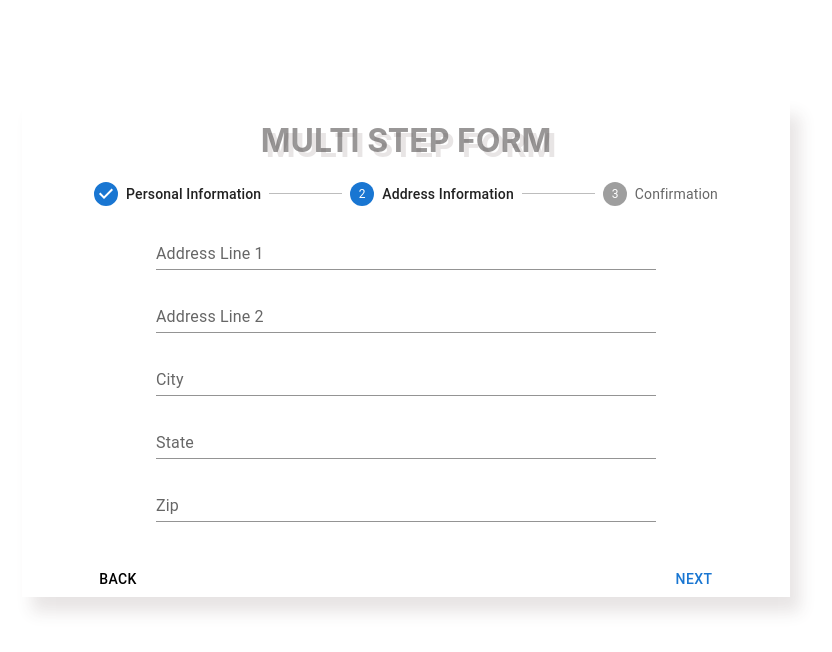
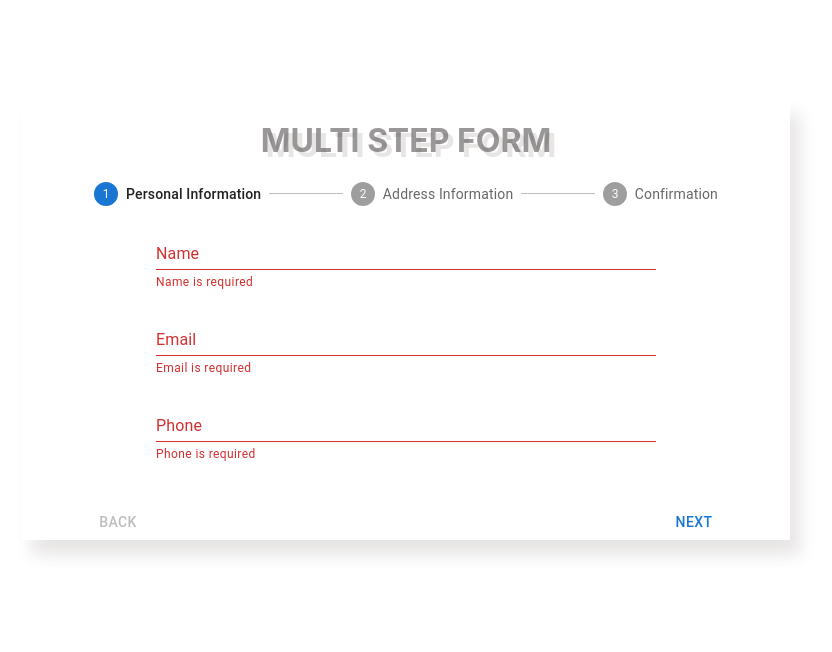
Before and after one commit to ajaykumar-21/Multi-Step-Form, a React (Create React App) app in the folder form/: page / in a window 1280 px wide. Both pictures are taken after a click on the button "NEXT". Shown: the top 652 px of the page, without its empty margins (234-1066 px from the left). Built offline with nearby package versions, Linux system fonts and the light colour scheme.

Commit message:
implement validation in personalInfo and AddressInfo

```diff
--- a/form/src/components/AddressInfo/AddressInfo.js
+++ b/form/src/components/AddressInfo/AddressInfo.js
@@ -1,9 +1,13 @@
-import React, { useEffect, useState } from "react";
-import { FormControl, InputLabel, Input, Box } from "@mui/material";
-import GetData from "../GetData/GetData";
+import React, { useEffect } from "react";
+import {
+  FormControl,
+  InputLabel,
+  Input,
+  Box,
+  FormHelperText,
+} from "@mui/material";
 
-function AddressInfo() {
-  const [values, setValues] = useState(GetData);
+function AddressInfo({ values, setValues, errors }) {
 
   useEffect(() => {
     localStorage.setItem("values", JSON.stringify(values));
@@ -13,7 +17,11 @@ function AddressInfo() {
     <div>
       <Box component="form">
         <FormControl variant="standard">
-          <FormControl variant="standard" sx={{ marginBottom: "15px" }}>
+          <FormControl
+            variant="standard"
+            sx={{ marginBottom: "15px" }}
+            error={!!errors.addressLine1}
+          >
             <InputLabel htmlFor="addressLine1">Address Line 1</InputLabel>
             <Input
               id="addressLine1"
@@ -24,8 +32,15 @@ function AddressInfo() {
               }
               sx={{ width: "500px" }}
             />
+            {errors.addressLine1 && (
+              <FormHelperText>{errors.addressLine1}</FormHelperText>
+            )}
           </FormControl>
-          <FormControl variant="standard" sx={{ marginBottom: "15px" }}>
+          <FormControl
+            variant="standard"
+            sx={{ marginBottom: "15px" }}
+            error={!!errors.addressLine2}
+          >
             <InputLabel htmlFor="addressLine2">Address Line 2</InputLabel>
             <Input
               id="addressLine2"
@@ -35,8 +50,15 @@ function AddressInfo() {
                 setValues((prev) => ({ ...prev, addressLine2: e.target.value }))
               }
             />
+            {errors.addressLine2 && (
+              <FormHelperText>{errors.addressLine2}</FormHelperText>
+            )}
           </FormControl>
-          <FormControl variant="standard" sx={{ marginBottom: "15px" }}>
+          <FormControl
+            variant="standard"
+            sx={{ marginBottom: "15px" }}
+            error={!!errors.city}
+          >
             <InputLabel htmlFor="city">City</InputLabel>
             <Input
               id="city"
@@ -46,8 +68,13 @@ function AddressInfo() {
                 setValues((prev) => ({ ...prev, city: e.target.value }))
               }
             />
+            {errors.city && <FormHelperText>{errors.city}</FormHelperText>}
           </FormControl>
-          <FormControl variant="standard" sx={{ marginBottom: "15px" }}>
+          <FormControl
+            variant="standard"
+            sx={{ marginBottom: "15px" }}
+            error={!!errors.state}
+          >
             <InputLabel htmlFor="state">State</InputLabel>
             <Input
               id="state"
@@ -57,8 +84,13 @@ function AddressInfo() {
                 setValues((prev) => ({ ...prev, state: e.target.value }))
               }
             />
+            {errors.state && <FormHelperText>{errors.state}</FormHelperText>}
           </FormControl>
-          <FormControl variant="standard" sx={{ marginBottom: "15px" }}>
+          <FormControl
+            variant="standard"
+            sx={{ marginBottom: "15px" }}
+            error={!!errors.zip}
+          >
             <InputLabel htmlFor="zip">Zip</InputLabel>
             <Input
               id="zip"
@@ -68,6 +100,7 @@ function AddressInfo() {
                 setValues((prev) => ({ ...prev, zip: e.target.value }))
               }
             />
+            {errors.zip && <FormHelperText>{errors.zip}</FormHelperText>}
           </FormControl>
         </FormControl>
       </Box>
--- a/form/src/components/Confirmation/Confirmation.js
+++ b/form/src/components/Confirmation/Confirmation.js
@@ -1,21 +1,18 @@
 import React from "react";
-import GetData from "../GetData/GetData";
 import "./Cofirmation.css";
 
-function Confirmation() {
-  const data = GetData();
-  console.log(data);
+function Confirmation({ values }) {
   return (
     <div className="confirmationPage-container">
       <div className="wrapper">
-        <p>Name: {data.name}</p>
-        <p>Email: {data.email}</p>
-        <p>Phone: {data.phone}</p>
-        <p>Address 1: {data.addressLine1}</p>
-        <p>Address 2: {data.addressLine2}</p>
-        <p>City: {data.city}</p>
-        <p>State: {data.state}</p>
-        <p>Zip: {data.zip}</p>
+        <p>Name: {values.name}</p>
+        <p>Email: {values.email}</p>
+        <p>Phone: {values.phone}</p>
+        <p>Address 1: {values.addressLine1}</p>
+        <p>Address 2: {values.addressLine2}</p>
+        <p>City: {values.city}</p>
+        <p>State: {values.state}</p>
+        <p>Zip: {values.zip}</p>
       </div>
     </div>
   );
--- a/form/src/components/PersonalInfo/PersonalInfo.js
+++ b/form/src/components/PersonalInfo/PersonalInfo.js
@@ -1,13 +1,14 @@
-import React, { useEffect, useState } from "react";
-import { FormControl, InputLabel, Input, Box } from "@mui/material";
+import React, { useEffect } from "react";
+import {
+  FormControl,
+  InputLabel,
+  Input,
+  Box,
+  FormHelperText,
+} from "@mui/material";
 import "./PersonalInfo.css";
-import GetData from "../GetData/GetData";
-// import validate from "../Validate/validate";
 
-function PersonalInfo({ activeStep }) {
-  const [values, setValues] = useState(GetData);
-  // console.log(values);
-  // const [error, setError] = useState("");
+function PersonalInfo({ values, setValues, errors }) {
 
   useEffect(() => {
     localStorage.setItem("values", JSON.stringify(values));
@@ -15,10 +16,13 @@ function PersonalInfo({ activeStep }) {
 
   return (
     <div>
-      {/* <validate activeStep={activeStep} values={values} /> */}
       <Box component="form">
         <FormControl variant="standard">
-          <FormControl variant="standard" sx={{ marginBottom: "15px" }}>
+          <FormControl
+            variant="standard"
+            sx={{ marginBottom: "15px" }}
+            error={!!errors.name}
+          >
             <InputLabel htmlFor="name">Name</InputLabel>
             <Input
               id="name"
@@ -29,8 +33,13 @@ function PersonalInfo({ activeStep }) {
               }
               sx={{ width: "500px" }}
             />
+            {errors.name && <FormHelperText>{errors.name}</FormHelperText>}
           </FormControl>
-          <FormControl variant="standard" sx={{ marginBottom: "15px" }}>
+          <FormControl
+            variant="standard"
+            sx={{ marginBottom: "15px" }}
+            error={!!errors.email}
+          >
             <InputLabel htmlFor="email">Email</InputLabel>
             <Input
               id="email"
@@ -40,8 +49,13 @@ function PersonalInfo({ activeStep }) {
                 setValues((prev) => ({ ...prev, email: e.target.value }))
               }
             />
+            {errors.email && <FormHelperText>{errors.email}</FormHelperText>}
           </FormControl>
-          <FormControl variant="standard" sx={{ marginBottom: "15px" }}>
+          <FormControl
+            variant="standard"
+            sx={{ marginBottom: "15px" }}
+            error={!!errors.phone}
+          >
             <InputLabel htmlFor="phone">Phone</InputLabel>
             <Input
               id="phone"
@@ -51,6 +65,7 @@ function PersonalInfo({ activeStep }) {
                 setValues((prev) => ({ ...prev, phone: e.target.value }))
               }
             />
+            {errors.phone && <FormHelperText>{errors.phone}</FormHelperText>}
           </FormControl>
         </FormControl>
       </Box>
--- a/form/src/components/Stepper/HorizontalStepper.js
+++ b/form/src/components/Stepper/HorizontalStepper.js
@@ -1,4 +1,4 @@
-import * as React from "react";
+import React, { useRef, useState } from "react";
 import {
   Box,
   Stepper,
@@ -10,29 +10,39 @@ import {
 import PersonalInfo from "../PersonalInfo/PersonalInfo";
 import AddressInfo from "../AddressInfo/AddressInfo";
 import Confirmation from "../Confirmation/Confirmation";
-// import { validate } from "../PersonalInfo/PersonalInfo";
+import GetData from "../../getData";
 import "./HorizontalStepper.css";
 
 const steps = ["Personal Information", "Address Information", "Confirmation"];
 
 export default function HorizontalStepper() {
-  const [activeStep, setActiveStep] = React.useState(0);
-  const [skipped, setSkipped] = React.useState(new Set());
+  const [activeStep, setActiveStep] = useState(0);
+  const [values, setValues] = useState(GetData);
+  const [errors, setErrors] = useState({});
+  const validate = useRef(() => true);
 
-  const isStepSkipped = (step) => {
-    return skipped.has(step);
+  const validateFields = () => {
+    const newErrors = {};
+    if (activeStep === 0) {
+      if (!values.name) newErrors.name = "Name is required";
+      if (!values.email) newErrors.email = "Email is required";
+      if (!values.phone) newErrors.phone = "Phone is required";
+    } else if (activeStep === 1) {
+      if (!values.addressLine1) newErrors.addressLine1 = "Address1 is required";
+      if (!values.addressLine2) newErrors.addressLine2 = "Email is required";
+      if (!values.city) newErrors.city = "Phone is required";
+      if (!values.state) newErrors.state = "Phone is required";
+      if (!values.zip) newErrors.zip = "Phone is required";
+    }
+    setErrors(newErrors);
+    return Object.keys(newErrors).length === 0;
   };
+  validate.current = validateFields;
 
   const handleNext = () => {
-    let newSkipped = skipped;
-    if (isStepSkipped(activeStep)) {
-      newSkipped = new Set(newSkipped.values());
-      newSkipped.delete(activeStep);
+    if (validate.current()) {
+      setActiveStep((prevActiveStep) => prevActiveStep + 1);
     }
-
-    setActiveStep((prevActiveStep) => prevActiveStep + 1);
-    setSkipped(newSkipped);
-    // validate();
   };
 
   const handleBack = () => {
@@ -42,6 +52,16 @@ export default function HorizontalStepper() {
   const handleReset = () => {
     setActiveStep(0);
     localStorage.removeItem("values");
+    setValues({
+      name: "",
+      email: "",
+      phone: "",
+      addressLine1: "",
+      addressLine2: "",
+      city: "",
+      state: "",
+      zip: "",
+    });
   };
 
   return (
@@ -52,9 +72,6 @@ export default function HorizontalStepper() {
           {steps.map((label, index) => {
             const stepProps = {};
             const labelProps = {};
-            if (isStepSkipped(index)) {
-              stepProps.completed = false;
-            }
             return (
               <Step key={label} {...stepProps}>
                 <StepLabel {...labelProps}>{label}</StepLabel>
@@ -86,9 +103,21 @@ export default function HorizontalStepper() {
         ) : (
           <React.Fragment>
             <Typography sx={{ mt: 2, mb: 1, width: "50vw" }}>
-              {activeStep === 0 && <PersonalInfo activeStep={activeStep} />}
-              {activeStep === 1 && <AddressInfo />}
-              {activeStep === 2 && <Confirmation />}
+              {activeStep === 0 && (
+                <PersonalInfo
+                  values={values}
+                  setValues={setValues}
+                  errors={errors}
+                />
+              )}
+              {activeStep === 1 && (
+                <AddressInfo
+                  values={values}
+                  setValues={setValues}
+                  errors={errors}
+                />
+              )}
+              {activeStep === 2 && <Confirmation values={values} />}
             </Typography>
             <Box
               sx={{
```
Also changed, not shown: form/src/components/Validate/validate.js (deleted, +0 -7 lines), form/src/getData.js (renamed from form/src/components/GetData/GetData.js).
